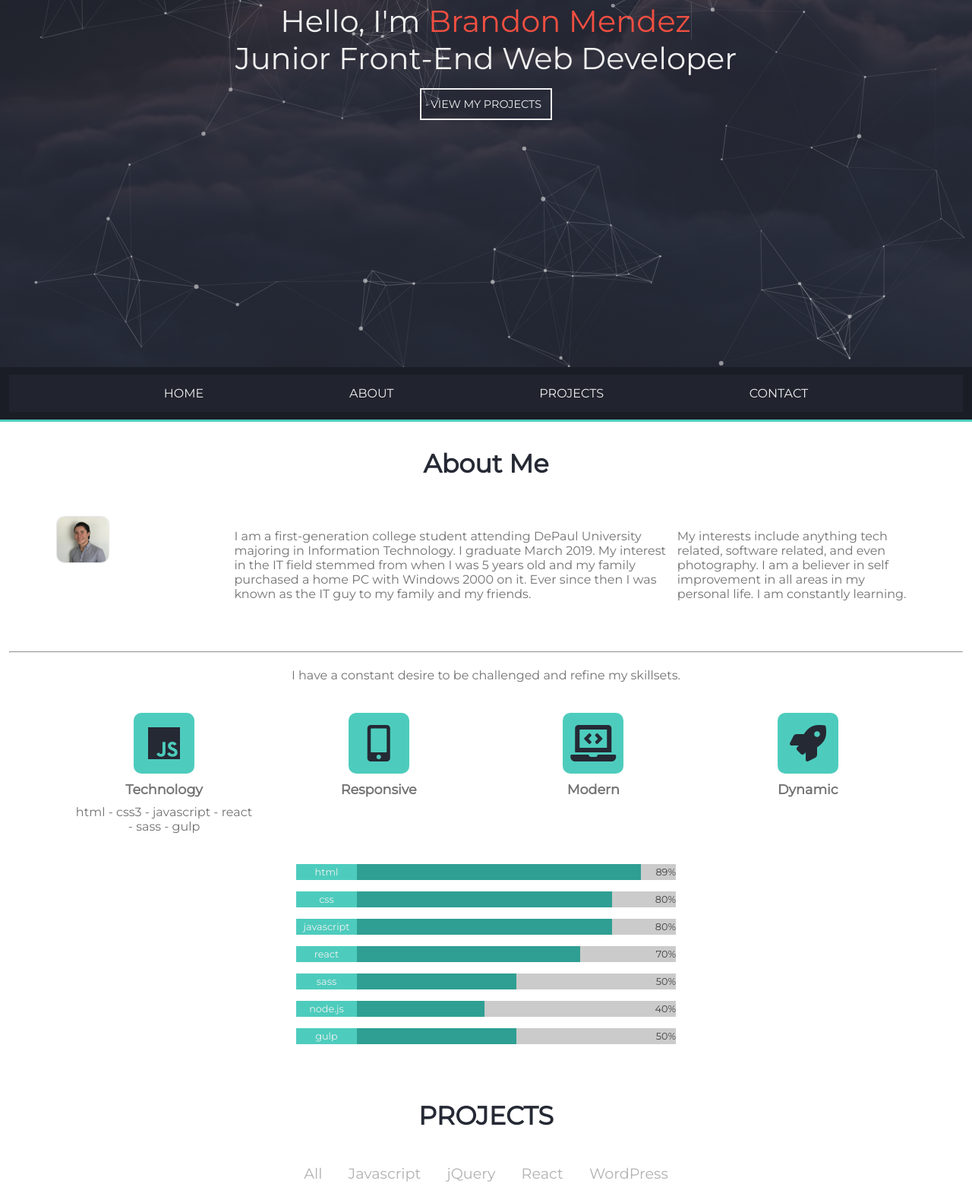
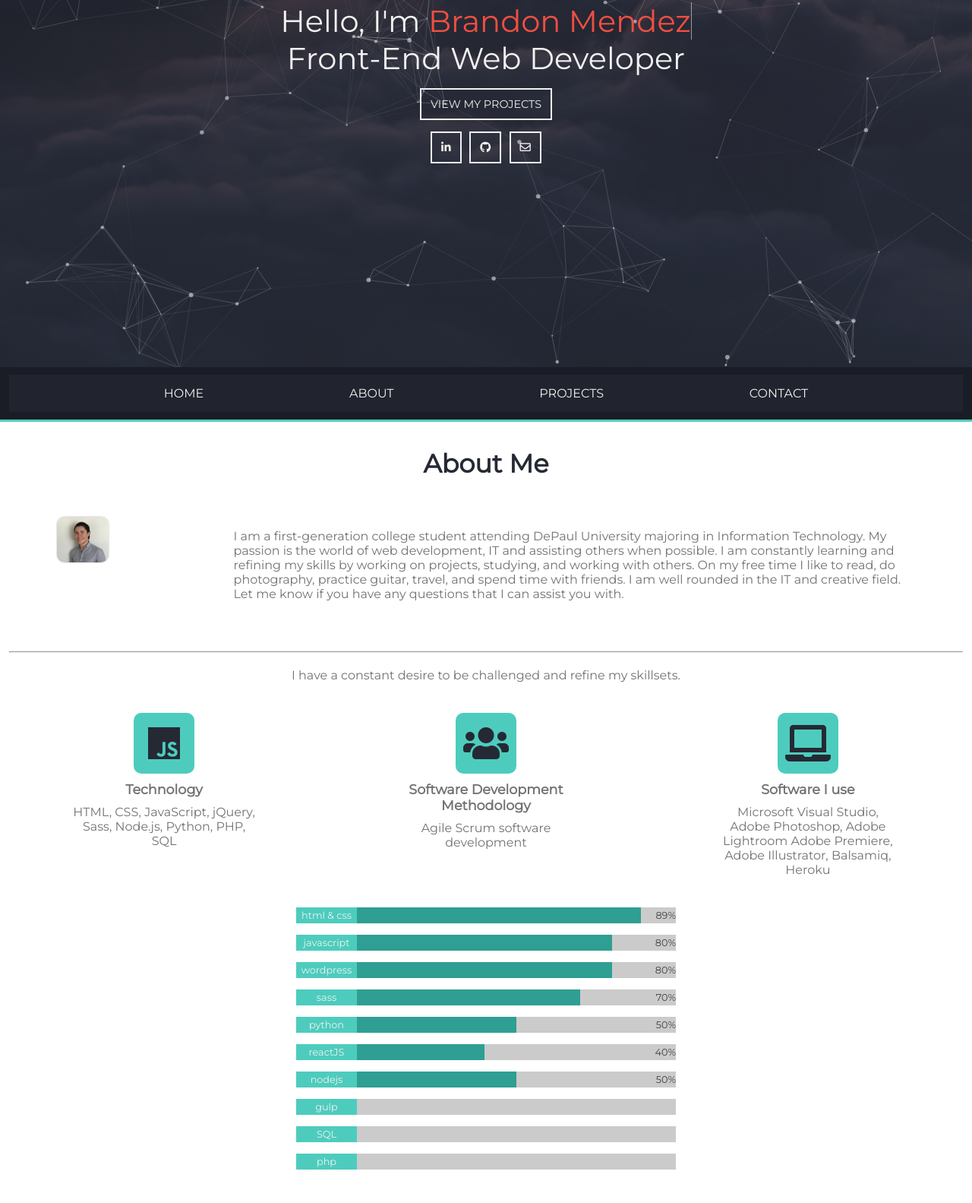
Before and after one commit to bmendez0428/Personal_Portfolio, a website: page index.html in a window 1280 px wide. Shown: the part 317-1900 px from the top of the page at 76% size. Drawn offline with nearby package versions, Linux system fonts and the light colour scheme.

Commit message:
Add files via upload

```diff
--- a/index.html
+++ b/index.html
@@ -14,8 +14,17 @@
   <header id="particles-js">
     <div class="intro">
       <p>Hello, I'm <span class="highlight" data-name="Brandon Mendez"></span><br>
-        Junior Front-End Web Developer</p>
-      <a href="#projects">View my projects</a>
+        Front-End Web Developer</p>
+      <a href="#projects">View my projects</a> <br>
+      <a href="https://www.linkedin.com/in/brandon-mendez-4b6b9611a/" target="_blank">
+        <i class="fab fa-linkedin-in"></i>
+      </a>
+      <a href="https://github.com/bmendez0428" target="_blank">
+        <i class="fab fa-github"></i>
+      </a>
+      <a href="mailto:brandonm0428@gmail.com">
+        <i class="far fa-envelope"></i>
+      </a>
     </div>
   </header>
   <nav class="navigation">
@@ -39,12 +48,10 @@
         <p class="about-intro">
           <p>
             I am a first-generation college student attending DePaul University majoring in Information Technology.
-            I graduate March 2019. My interest in the IT field stemmed from when I was 5 years old and my family purchased
-            a home PC with Windows 2000 on it. Ever since then I was known as the IT guy to my family and my friends.
-          </p> <br>
-          <p>
-            My interests include anything tech related, software related, and even photography. I am a believer in
-            self improvement in all areas in my personal life. I am constantly learning.
+            My passion is the world of web development, IT and assisting others when possible.
+            I am constantly learning and refining my skills by working on projects, studying, and working with others.
+            On my free time I like to read, do photography, practice guitar, travel, and spend time with friends.
+            I am well rounded in the IT and creative field. Let me know if you have any questions that I can assist you with.
           </p>
       </div>
         <hr>
@@ -59,44 +66,30 @@
             <i class="fab fa-js"></i>
           </div>
           <h4>Technology</h4>
-          <p>html - css3 - javascript - react - sass - gulp</p>
+          <p>HTML, CSS, JavaScript, jQuery, Sass, Node.js, Python, PHP, SQL</p>
         </div>
 
         <div class="icon">
           <div class="responsive">
-            <i class="fas fa-mobile-alt"></i>
+            <i class="fas fa-users"></i>
           </div>
-          <h4>Responsive</h4>
-          <p></p>
+          <h4>Software Development Methodology</h4>
+          <p>Agile Scrum software development</p>
         </div>
 
         <div class="icon">
           <div class="modern">
-            <i class="fas fa-laptop-code"></i>
+            <i class="fas fa-laptop"></i>
           </div>
-          <h4>Modern</h4>
-          <p></p>
-        </div>
-
-        <div class="icon">
-          <div class="dynamic">
-            <i class="fas fa-rocket"></i>
-          </div>
-          <h4>Dynamic</h4>
-          <p></p>
+          <h4>Software I use</h4>
+          <p>Microsoft Visual Studio, Adobe Photoshop, Adobe Lightroom
+            Adobe Premiere, Adobe Illustrator, Balsamiq, Heroku</p>
         </div>
       </div>
 
       <ul id="skills-list" class="skills-list">
         <li>
-          <div class="label">html</div>
-          <div class="bar-container">
-            <div class="bar"></div>
-            <span id="value" class="value"></span>
-          </div>
-        </li>
-        <li>
-          <div class="label">css</div>
+          <div class="label">html & css</div>
           <div class="bar-container">
             <div class="bar"></div>
             <span id="value" class="value"></span>
@@ -110,7 +103,7 @@
           </div>
         </li>
         <li>
-          <div class="label">react</div>
+          <div class="label">wordpress</div>
           <div class="bar-container">
             <div class="bar"></div>
             <span id="value" class="value"></span>
@@ -124,42 +117,70 @@
           </div>
         </li>
         <li>
-          <div class="label">node.js</div>
+          <div class="label">python</div>
           <div class="bar-container">
             <div class="bar"></div>
             <span id="value" class="value"></span>
           </div>
         </li>
         <li>
-          <div class="label">gulp</div>
+          <div class="label">reactJS</div>
           <div class="bar-container">
             <div class="bar"></div>
             <span id="value" class="value"></span>
           </div>
         </li>
+        <li>
+            <div class="label">nodejs</div>
+            <div class="bar-container">
+              <div class="bar"></div>
+              <span id="value" class="value"></span>
+            </div>
+          </li>
+          <li>
+              <div class="label">gulp</div>
+              <div class="bar-container">
+                <div class="bar"></div>
+                <span id="value" class="value"></span>
+              </div>
+            </li>
+            <li>
+                <div class="label">SQL</div>
+                <div class="bar-container">
+                  <div class="bar"></div>
+                  <span id="value" class="value"></span>
+                </div>
+              </li>
+            <li>
+                <div class="label">php</div>
+                <div class="bar-container">
+                  <div class="bar"></div>
+                  <span id="value" class="value"></span>
+                </div>
+              </li>
       </ul>
     </section>
 
     <section id="projects" class="projects">
-      <h3>PROJECTS</h3>
+      <h3>Projects</h3>
       <div class="controls">
         <button data-filter="all">All</button>
         <span class="highlighter"></span>
         <button data-filter=".javascript">Javascript</button>
-        <button data-filter=".jQuery">jQuery</button>
         <button data-filter=".react">React</button>
         <button data-filter=".wordpress">WordPress</button>
       </div>
 
+      <!--Beginning of Project Sections-->
       <div class="container">
         <div class="mix react">
           <div class="layer">
             <h4>Bulletin Board App</h4>
             <strong>Highlights</strong>
             <ul class="highlights">
-              <li>Make use of moviedb API</li>
-              <li>Transition effects with CSSTransition</li>
-              <li>Responsive</li>
+              <li>Utilized HTML, CSS, Nodejs, and React</li>
+              <li>Final project for ReactJS introductory Lynda course</li>
+              <li>Deployed on GitHub</li>
             </ul>
             <a href="https://github.com/bmendez0428/Bulletin_Board_React/tree/gh-pages" target="_blank">View Code</a>
             <a href="http://bmendez0428.github.io/Bulletin_Board_React/" target="_blank">View Demo</a>
@@ -167,19 +188,35 @@
           <img src="images/reactBulletin.png" alt="bulletin board app in react">
         </div>
 
+
         <div class="mix javascript">
           <div class="layer">
             <h4>Roll the Dice</h4>
             <strong>Highlights</strong>
             <ul class="highlights">
-              <li>Vanilla Js</li>
-              <li>DOM manipulation</li>
-              <li>Handle match logic</li>
+              <li>Utilized HTML,CSS, and JavaScript</li>
+              <li>Class assignment IT 130 at DePaul </li>
+              <li>Deployed on GitHub</li>
             </ul>
             <a href="https://github.com/bmendez0428/Roll_dice_game" target="_blank">View Code</a>
             <a href="https://bmendez0428.github.io/Roll_dice_game/" target="_blank">View Demo</a>
           </div>
           <img src="images/rollTheDiceProject.png" alt="simple roll the dice">
+        </div>
+
+        <div class="mix javascript">
+          <div class="layer">
+            <h4>Barebones Calculator</h4>
+            <strong>Highlights</strong>
+            <ul class="highlights">
+              <li>HTML, CSS, and Javascript</li>
+              <li>Personal project showcasing vanilla skills</li>
+              <li>Deployed on GitHub</li>
+            </ul>
+            <a href="https://github.com/bmendez0428/Barebones_Calculator" target="_blank">View Code</a>
+            <a href="https://bmendez0428.github.io/Barebones_Calculator/" target="_blank">View Demo</a>
+          </div>
+          <img src="images/barebonesCalculator.png" alt="vanilla calculator application">
         </div>
 
         <div class = "mix wordpress">
@@ -189,10 +226,25 @@
             <ul class="highlights">
               <li>Utilized WordPress CMS</li>
               <li>Implemented custom HTML, CSS, and PHP</li>
+              <li>Built the website for my employer at Streamline Paving</li>
             </ul>
             <a href="http://streamlinepaving.com" target="_blank">View Site</a>
           </div>
           <img src="images/streamlinePaving.png" alt="streamline paving homepage">
+        </div>
+
+        <div class = "mix wordpress">
+          <div class="layer">
+            <h4>idAudio Website</h4>
+            <strong>Highlights</strong>
+            <ul class="highlights">
+              <li>Utilized WordPress CMS</li>
+              <li>Implemented custom HTML, CSS, and PHP</li>
+              <li>Built the website for my employer at Streamline Paving</li>
+            </ul>
+            <a href="https://idaudiochicago.com" target="_blank">View Site</a>
+          </div>
+          <img src="images/idAudioPage.png" alt="id audio homepage">
         </div>
 
       </div>
--- /dev/null
+++ b/output.css
@@ -0,0 +1,25 @@
+/*
+Errno::ENOENT: No such file or directory @ rb_sysopen - input.sass
+
+Backtrace:
+/Users/Brandon/.rvm/gems/ruby-2.4.1/gems/sass-3.7.3/lib/sass/plugin/compiler.rb:454:in `read'
+/Users/Brandon/.rvm/gems/ruby-2.4.1/gems/sass-3.7.3/lib/sass/plugin/compiler.rb:454:in `update_stylesheet'
+/Users/Brandon/.rvm/gems/ruby-2.4.1/gems/sass-3.7.3/lib/sass/plugin/compiler.rb:215:in `block in update_stylesheets'
+/Users/Brandon/.rvm/gems/ruby-2.4.1/gems/sass-3.7.3/lib/sass/plugin/compiler.rb:209:in `each'
+/Users/Brandon/.rvm/gems/ruby-2.4.1/gems/sass-3.7.3/lib/sass/plugin/compiler.rb:209:in `update_stylesheets'
+/Users/Brandon/.rvm/gems/ruby-2.4.1/gems/sass-3.7.3/lib/sass/plugin/compiler.rb:294:in `watch'
+/Users/Brandon/.rvm/gems/ruby-2.4.1/gems/sass-3.7.3/lib/sass/plugin.rb:109:in `method_missing'
+/Users/Brandon/.rvm/gems/ruby-2.4.1/gems/sass-3.7.3/lib/sass/exec/sass_scss.rb:358:in `watch_or_update'
+/Users/Brandon/.rvm/gems/ruby-2.4.1/gems/sass-3.7.3/lib/sass/exec/sass_scss.rb:51:in `process_result'
+/Users/Brandon/.rvm/gems/ruby-2.4.1/gems/sass-3.7.3/lib/sass/exec/base.rb:50:in `parse'
+/Users/Brandon/.rvm/gems/ruby-2.4.1/gems/sass-3.7.3/lib/sass/exec/base.rb:18:in `parse!'
+/Users/Brandon/.rvm/gems/ruby-2.4.1/gems/sass-3.7.3/bin/sass:13:in `<top (required)>'
+/Users/Brandon/.rvm/gems/ruby-2.4.1/bin/sass:23:in `load'
+/Users/Brandon/.rvm/gems/ruby-2.4.1/bin/sass:23:in `<main>'
+/Users/Brandon/.rvm/gems/ruby-2.4.1/bin/ruby_executable_hooks:15:in `eval'
+/Users/Brandon/.rvm/gems/ruby-2.4.1/bin/ruby_executable_hooks:15:in `<main>'
+*/
+body:before {
+  white-space: pre;
+  font-family: monospace;
+  content: "Errno::ENOENT: No such file or directory @ rb_sysopen - input.sass"; }
```
Also changed, not shown: README.md.
